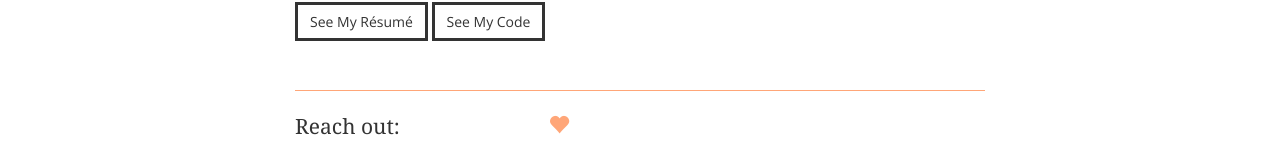
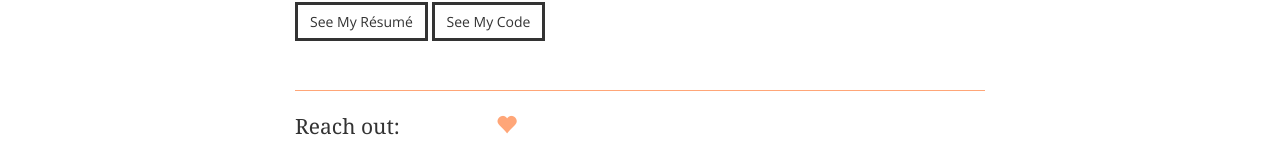
Before and after one commit to mklbtz/mklbtz.github.io, a Jekyll site: the page built from index.html, in a window 1280 px wide. Shown: the part 1063-1222 px from the top of the page. Built offline with Jekyll 4.4.1, drawn with Linux system fonts in a browser that asks for light colours; nearby versions of some CDN libraries; some web fonts are replaced; Markdown is read by kramdown in place of the engine named in the settings.

Commit message:
adjusted social icon spacing

```diff
--- a/_includes/footer.html
+++ b/_includes/footer.html
@@ -2,13 +2,13 @@
   <div class="col-xs-12">
     <hr>
     <p class="lead">
-      Reach out:
-      <a href="&#x6d;&#x61;&#105;&#x6c;&#116;&#x6f;&#x3a;&#x6d;&#107;&#108;&#98;&#116;&#122;&#64;&#103;&#x6d;&#97;&#105;&#x6c;&#46;&#x63;&#x6f;&#x6d;" title="&#109;&#107;&#x6c;&#98;&#x74;&#x7a;&#x40;&#x67;&#109;&#x61;&#105;&#x6c;&#x2e;&#x63;&#111;&#x6d;">&ensp;<span class="zocial-email"></span>&ensp;</a>
-      <a href="http://twitter.com/mklbtz">&ensp;<span class="zocial-twitter"></span>&ensp;</a>
-      <a href="http://steamcommunity.com/id/mklbtz/">&ensp;<span class="zocial-steam"></span>&ensp;</a>
-      <a href="http://www.reddit.com/user/mklbtz">&ensp;<span class="zocial-reddit"></span>&ensp;</a>
-      <a href="https://www.linkedin.com/profile/view?id=147740133">&ensp;<span class="zocial-linkedin"></span>&ensp;</a>
-      <a href="/heart.html">&ensp;<span class="glyphicon glyphicon-heart"></span>&ensp;</a>
+      Reach out:&ensp;
+      <a href="&#x6d;&#x61;&#105;&#x6c;&#116;&#x6f;&#x3a;&#x6d;&#107;&#108;&#98;&#116;&#122;&#64;&#103;&#x6d;&#97;&#105;&#x6c;&#46;&#x63;&#x6f;&#x6d;" title="&#109;&#107;&#x6c;&#98;&#x74;&#x7a;&#x40;&#x67;&#109;&#x61;&#105;&#x6c;&#x2e;&#x63;&#111;&#x6d;"><span class="zocial-email"></span></a>&ensp;
+      <a href="http://twitter.com/mklbtz"><span class="zocial-twitter"></span></a>&ensp;
+      <a href="http://steamcommunity.com/id/mklbtz/"><span class="zocial-steam"></span></a>&ensp;
+      <a href="http://www.reddit.com/user/mklbtz"><span class="zocial-reddit"></span></a>&ensp;
+      <a href="https://www.linkedin.com/profile/view?id=147740133"><span class="zocial-linkedin"></span></a>&ensp;
+      <a href="/heart.html"><span class="glyphicon glyphicon-heart"></span></a>
     </p>
   </div>
 </div>
```
